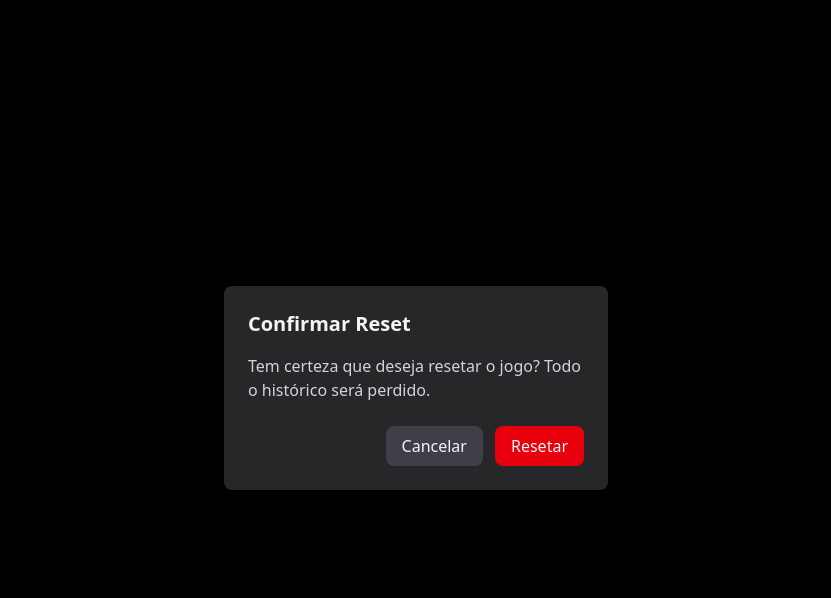
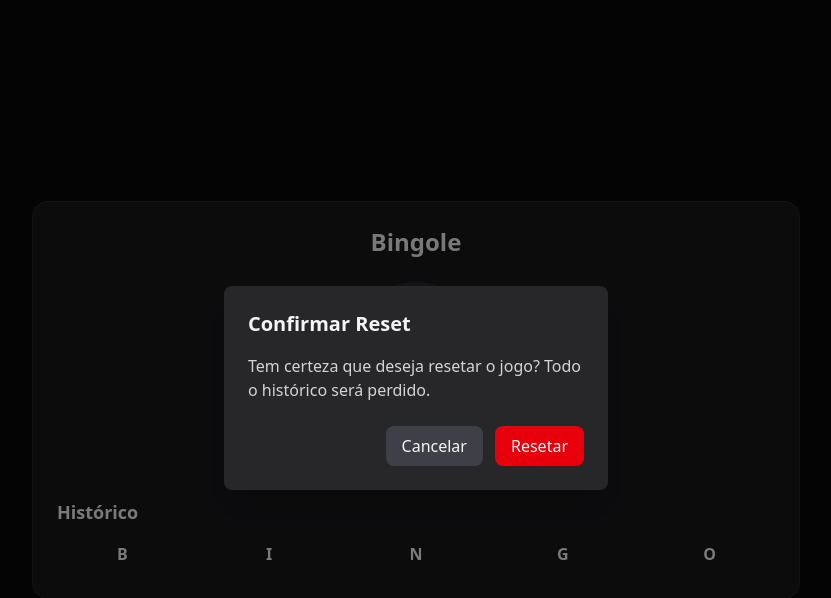
Before and after one commit to mericxy/bingole, a React (Vite) app: page / in a window 1280 px wide. Both pictures are taken after a click on the button "Resetar". Shown: the top 598 px of the page, without its empty margins (224-1055 px from the left). Built offline with nearby package versions, Linux system fonts and the light colour scheme.

Commit message:
🎨 Style: adicionado transparencia ao background dos modais

```diff
--- a/src/components/Controls.jsx
+++ b/src/components/Controls.jsx
@@ -81,7 +81,7 @@
 
       {/* Modal de Sorteio */}
       {showDrawModal && (
-        <div className="fixed inset-0 bg-black bg-opacity-50 flex items-center justify-center z-50">
+        <div className="fixed inset-0 bg-black/50 flex items-center justify-center z-50">
           <div className="bg-zinc-800 rounded-lg p-8 max-w-sm mx-4 shadow-xl">
             <h3 className="text-xl font-bold mb-6 text-center">Sorteando...</h3>
             <div className="w-full bg-zinc-700 rounded-full h-4 overflow-hidden">
@@ -96,7 +96,7 @@
 
       {/* Modal de Reset */}
       {showResetModal && (
-        <div className="fixed inset-0 bg-black bg-opacity-50 flex items-center justify-center z-50">
+        <div className="fixed inset-0 bg-black/50 flex items-center justify-center z-50">
           <div className="bg-zinc-800 rounded-lg p-6 max-w-sm mx-4 shadow-xl">
             <h3 className="text-xl font-bold mb-4">Confirmar Reset</h3>
             <p className="text-zinc-300 mb-6">
```
